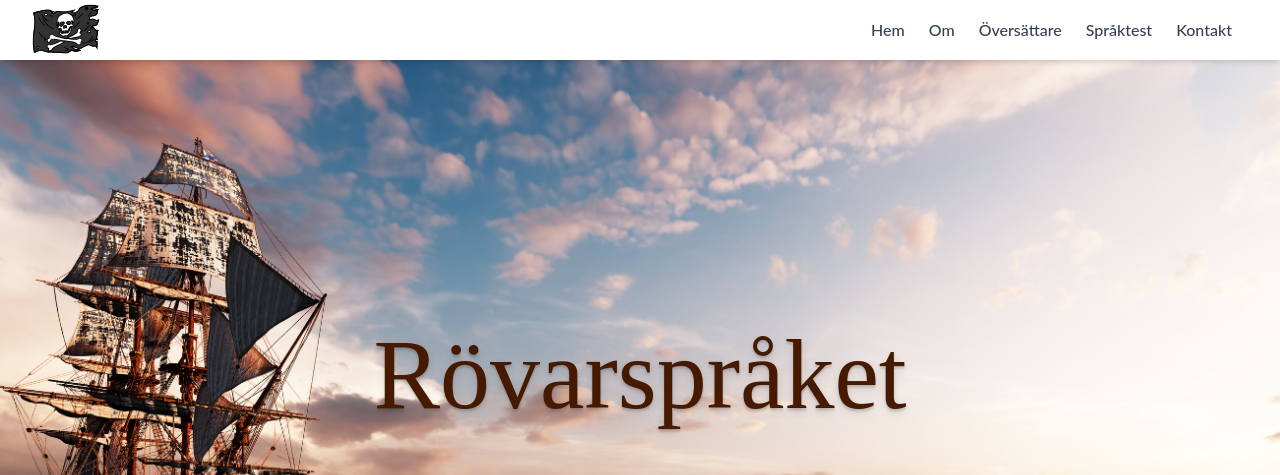
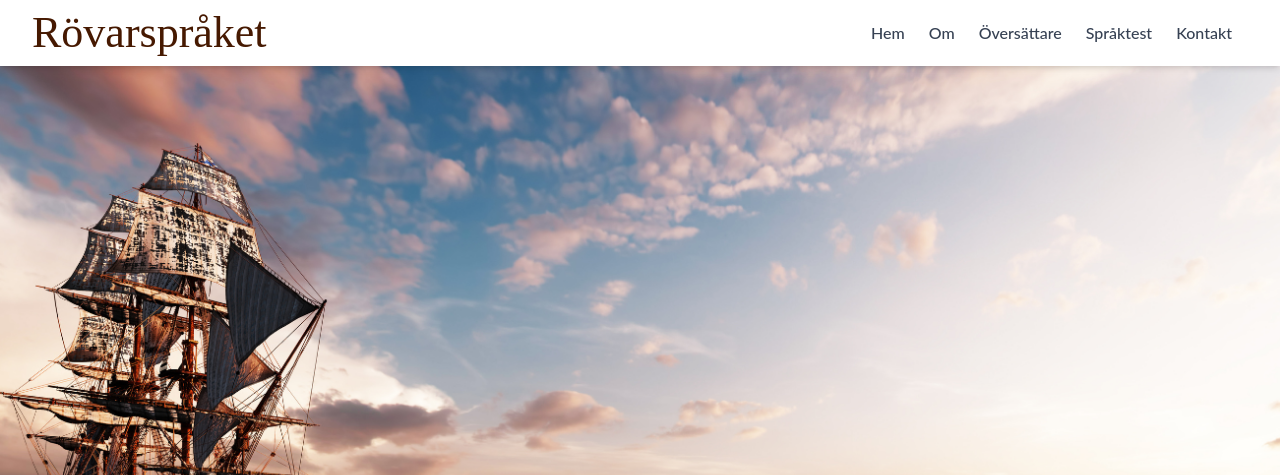
Before and after one commit to Emmelie83/RobberLanguageTranslator, a React (Vite) app: page / in a window 1280 px wide. Shown: the top 475 px of the page. Built offline with nearby package versions, Linux system fonts and the light colour scheme; a web font is replaced by a local one.

Commit message:
Remove text on hero image

```diff
--- a/src/components/hero.tsx
+++ b/src/components/hero.tsx
@@ -8,9 +8,7 @@ const Hero: React.FC = () => (
 		<div
 			className="bg-cover bg-center h-[630px] flex flex-col justify-center items-center"
 			style={{ backgroundImage: `url(${HeaderImage})` }}>
-      <h1 className="text-8xl text-center text-amber-950 text-shadow-lg">
-				Rövarspråket
-			</h1>
+
 		</div>
 	</div>
 );
--- a/src/components/navbar.tsx
+++ b/src/components/navbar.tsx
@@ -1,12 +1,11 @@
 import React from "react";
 import { Menu } from "lucide-react";
-import Flag from "../assets/img/logo.svg"
 
 const Navbar: React.FC = () => {
 	return (
 		<header className="sticky top-0 z-50 bg-white shadow-md">
-			<nav className="max-w-8xl mx-auto pl-4 pr-12 flex items-center justify-between">
-				<img src={Flag} alt="Flag" className="h-14 w-auto my-0.5" />
+			<nav className="max-w-8xl mx-auto pl-8 pr-12 flex items-center justify-between">
+				<h1 className="text-amber-950">Rövarspråket</h1>
 
 				{/* Desktop Links */}
 				<ul className="hidden md:flex space-x-6 text-gray-700 font-medium">
--- a/src/components/rules.tsx
+++ b/src/components/rules.tsx
@@ -1,9 +1,9 @@
 import React from "react";
-import Paper from "../assets/img/oldpaper.svg";
+import Paper from "../assets/img/Paper.png";
 
 const Rules: React.FC = () => (
 	<section
-		className="flex justify-center items-center bg-no-repeat bg-center -mt-36 h-[600px] mb-16"
+		className="flex justify-center items-center bg-no-repeat bg-center -mt-46 h-[700px] mb-16"
 		style={{ backgroundImage: `url(${Paper})` }}>
 		<div className="text-center -mt-12 w-5/12">
 			<h2 className="mb-3 text-shadow-sm">
--- a/src/index.css
+++ b/src/index.css
@@ -25,7 +25,7 @@ h3 {
 }
 
 h1 {
-  font-size: 100px;
+  font-size: 44px;
 }
 
 h2 {
```
